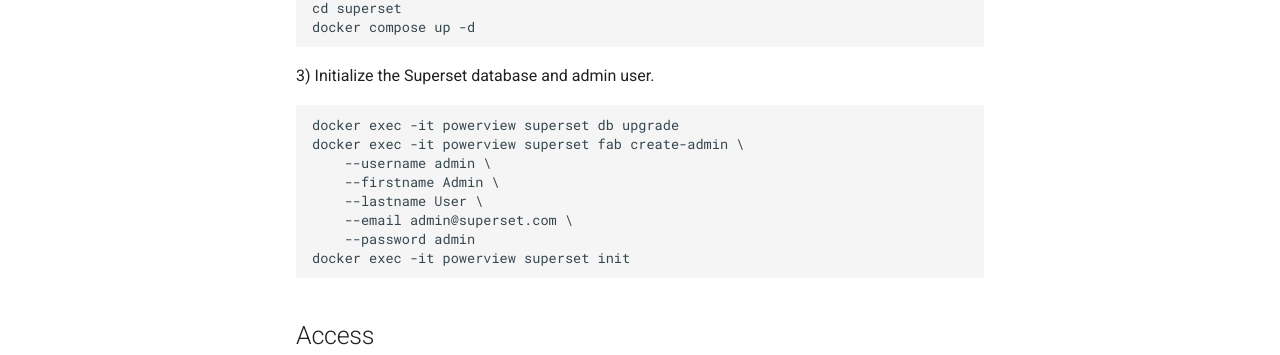
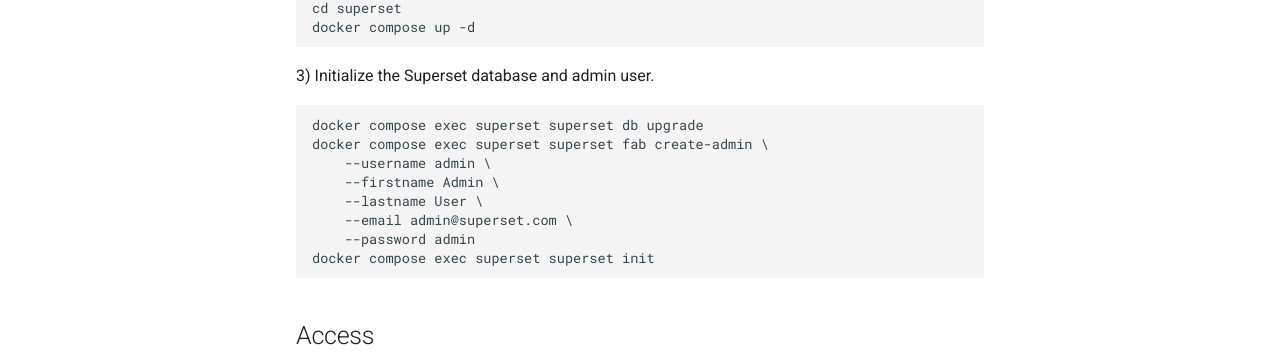
Before and after one commit to sunefibaek/powerview, an MkDocs documentation site: the page built from docs/superset.md, in a window 1280 px wide and 1323 px high. Shown: the part 447-802 px from the top of the window. Built offline with MkDocs 1.6.1 and Material for MkDocs 9.7.7, drawn with Linux system fonts in a browser that asks for light colours; comment, search, counter and statistics services are not loaded.

Commit message:
Fix typos and improve clarity in README and Superset documentation

````diff
--- a/docs/superset.md
+++ b/docs/superset.md
@@ -20,14 +20,14 @@
 3) Initialize the Superset database and admin user.
 
 ```bash
-docker exec -it powerview superset db upgrade
-docker exec -it powerview superset fab create-admin \
+docker compose exec superset superset db upgrade
+docker compose exec superset superset fab create-admin \
 	--username admin \
 	--firstname Admin \
 	--lastname User \
 	--email admin@superset.com \
 	--password admin
-docker exec -it powerview superset init
+docker compose exec superset superset init
 ```
 
 ## Access
````
Also changed, not shown: README.md (+7 -7 lines), 1 other file.
